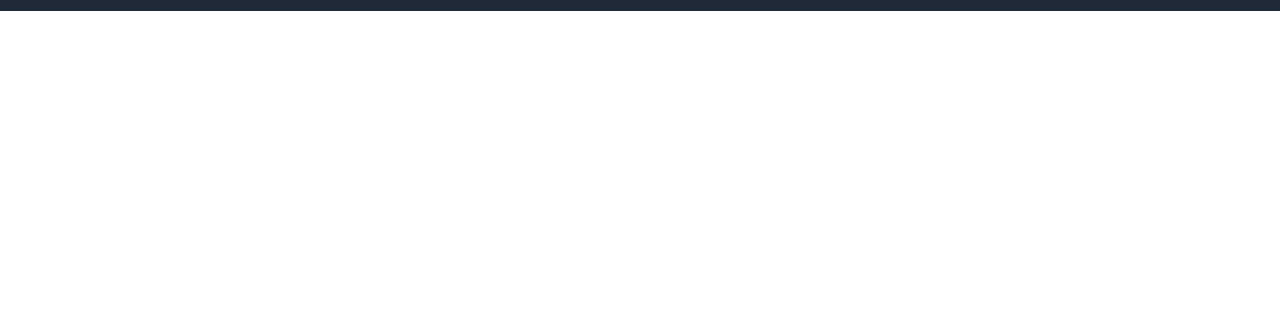
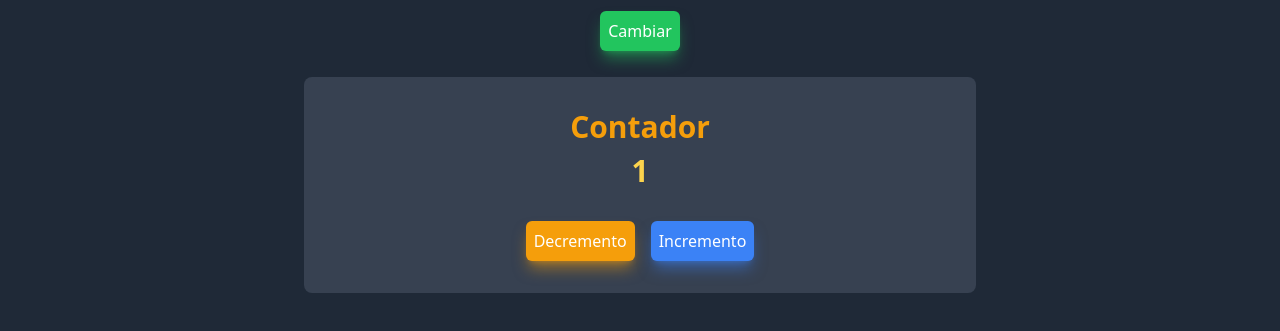
Before and after one commit to jesuj/SPA-Examples, a website built with Vite: page index.html in a window 1280 px wide. Both pictures are taken after a click on the link "Contador". Shown: the part 53-384 px from the top of the page. Built offline with nearby package versions, Linux system fonts and the light colour scheme.

Commit message:
[ADD] contador

```diff
--- a/index.html
+++ b/index.html
@@ -63,16 +63,16 @@
     <div class="hidden" id="mobile-menu">
       <div class="px-2 pt-2 pb-3 space-y-1">
         <!-- Current: "bg-gray-900 text-white", Default: "text-gray-300 hover:bg-gray-700 hover:text-white" -->
-        <a href="#" class="bg-gray-900 text-white block px-3 py-2 rounded-md text-base font-medium"
+        <a href="#/" class="bg-gray-900 text-white block px-3 py-2 rounded-md text-base font-medium"
           aria-current="page">Dashboard</a>
 
-        <a href="#"
+        <a href="#/contador"
           class="text-gray-300 hover:bg-gray-700 hover:text-white block px-3 py-2 rounded-md text-base font-medium">Contador</a>
 
-        <a href="#"
+        <a href="#/background"
           class="text-gray-300 hover:bg-gray-700 hover:text-white block px-3 py-2 rounded-md text-base font-medium">Background</a>
 
-        <a href="#"
+        <a href="#/formulario"
           class="text-gray-300 hover:bg-gray-700 hover:text-white block px-3 py-2 rounded-md text-base font-medium">Formulario</a>
       </div>
     </div>
@@ -80,7 +80,7 @@
 
 
   <!-- body -->
-  <main id="root">
+  <main id="root" class="w-full h-full">
   </main>
 
   <script type="module" src="./main.js"></script>
--- /dev/null
+++ b/src/controllers/contador.controller.js
@@ -0,0 +1,36 @@
+import contador from '../views/contador.html?raw'
+
+const createContador = () => {
+    const divElement = document.createElement('div')
+    divElement.classList.add('bg-gray-800', 'h-screen')
+    divElement.innerHTML = contador;
+    return divElement;
+}
+
+
+const eventContador = ()=>{
+    const decremento = document.querySelector('#btnDecrement');
+    const incremento = document.querySelector('#btnIncrement');
+    const result = document.querySelector('#result');
+    const btnToggle = document.querySelector('#btnToggle')
+    const box = document.querySelector('#box')
+
+    let count = 1;
+    let isToggle = true;
+
+    decremento.addEventListener('click', () => {
+        result.textContent = count > 0 ? --count : 0;
+    })
+
+    incremento.addEventListener('click', () => {
+        result.textContent = ++count;
+    })
+
+    btnToggle.addEventListener('click', (e) => {
+        isToggle = !isToggle;
+        box.classList.remove(isToggle ? 'bg-white' : 'bg-gray-700');
+        box.classList.add(isToggle ? 'bg-gray-700' : 'bg-white')
+    })
+}
+
+export {createContador,eventContador}
--- a/src/controllers/index.js
+++ b/src/controllers/index.js
@@ -1,7 +1,9 @@
 import Home from './home.controller'
+import {createContador,eventContador} from './contador.controller'
 
 const pages = {
     home: Home,
+    contador: {createContador,eventContador},
 }
 
 export default pages
--- a/src/router/index.routes.js
+++ b/src/router/index.routes.js
@@ -2,14 +2,16 @@ import pages from "../controllers/index";
 
 const app = document.querySelector('#root')
 
-export const router = (route)=>{
+export const router = (route) => {
     app.innerHTML = '';
-    console.log(route);
     switch (route) {
         case '#/':
             app.appendChild(pages.home())
             break;
-
+        case '#/contador':
+            app.appendChild(pages.contador.createContador())
+            pages.contador.eventContador();
+            break;
         default:
             break;
     }
--- /dev/null
+++ b/src/views/contador.html
@@ -0,0 +1,14 @@
+<div class="flex justify-center">
+    <button id="btnToggle"
+        class="font-medium py-2 px-2 shadow-lg shadow-green-500/50 text-white bg-green-500 rounded-md focus:bg-green-400 hover:bg-green-400 transition-colors duration-500 ">Cambiar</button>
+</div>
+<div id="box" class="bg-gray-700 max-w-2xl mx-auto p-8 rounded-lg mt-[2%]">
+    <h1 class="text-center text-3xl font-bold text-amber-500">Contador</h1>
+    <p id="result" class="text-center text-3xl font-bold text-amber-300 mt-2">1</p>
+    <div class="flex justify-center space-x-4 mt-8">
+        <button id="btnDecrement"
+            class="font-medium py-2 px-2 shadow-lg shadow-amber-500/50 text-white bg-amber-500 rounded-md focus:bg-amber-400 hover:bg-amber-400 transition-colors duration-500">Decremento</button>
+        <button id="btnIncrement"
+            class="font-medium py-2 px-2 shadow-lg shadow-blue-500/50 text-white bg-blue-500 rounded-md focus:bg-blue-400 hover:bg-blue-400 transition-colors duration-500">Incremento</button>
+    </div>
+</div>
```
